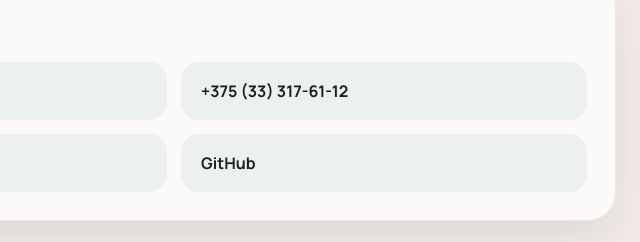
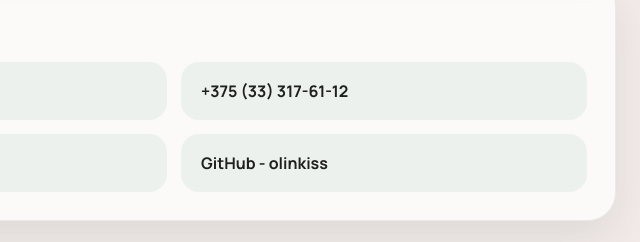
Before and after one commit to olinkiss47-crypto/me, a plain HTML site: page index.html in a window 1280 px wide. Shown: the part 2414-2656 px from the top of the page, 640-1280 px from the left. Drawn offline with Linux system fonts and the light colour scheme.

Commit message:
обновила сайт

```diff
--- a/index.html
+++ b/index.html
@@ -220,7 +220,7 @@
           <a href="mailto:qipment@gmail.com">qipment@gmail.com</a>
           <a href="tel:+375333176112">+375 (33) 317-61-12</a>
           <span>Минск, Беларусь</span>
-          <a href="https://github.com/olinkiss47-crypto">GitHub</a>
+          <a href="https://github.com/olinkiss47-crypto">GitHub - olinkiss</a>
         </div>
       </section>
     </main>
```
